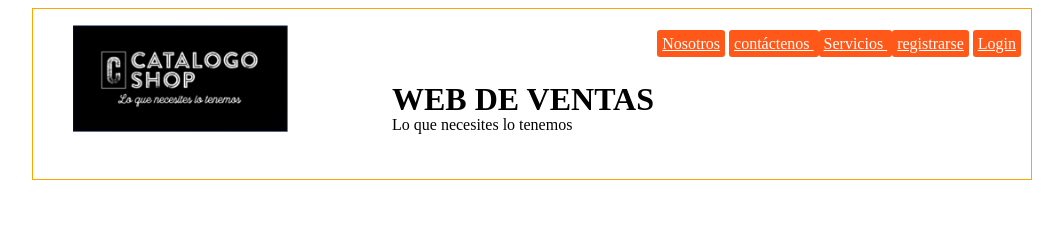
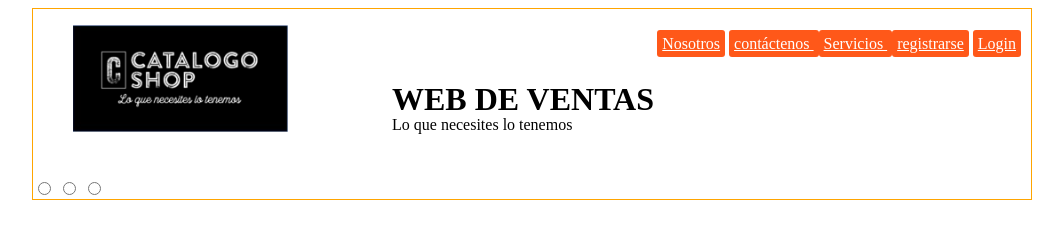
Before and after one commit to JhonQuecano/web_de_ventas, a plain HTML site: page index.html in a window 1280 px wide. Shown: the whole page, without its empty margins (108-1171 px from the left). Drawn offline with Linux system fonts and the light colour scheme.

Commit message:
Update index.html

```diff
--- a/index.html
+++ b/index.html
@@ -24,7 +24,12 @@
 </ul>
 </nav>
 </div>
-
+   <div class = "galeria">
+   <div  class ="lienzo_galeria">
+   <input type="radio" name="nav" class="elemnto1" id="A"/>
+   <input type="radio" name="nav" class="elemento2" id="B"/>
+   <input type="radio" name="nav" class="elemento3" id="C"/>
+</div>
 
 </div>
 </body>
```
